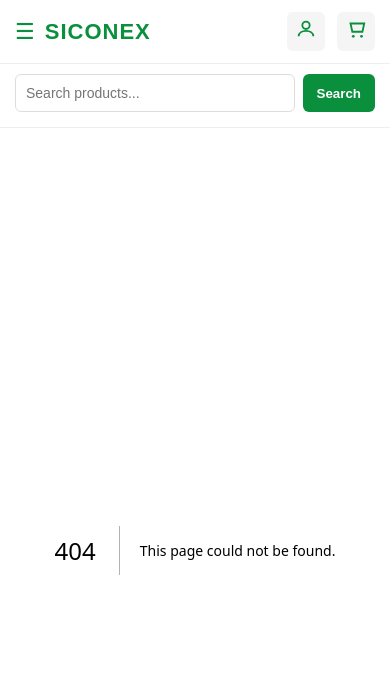
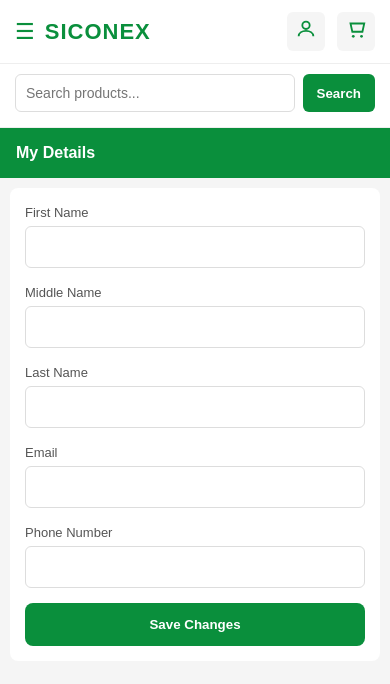
Before and after one commit to protichenoch1/siconex1, a Next.js app: page /account/details in a window 390 px wide. Before the commit this address had no page. Shown: the top 684 px of the page. Built offline with nearby package versions, Linux system fonts and the light colour scheme.

Commit message:
Create DetailsPage component for user details management
This component allows users to view and edit their personal details, including first name, middle name, last name, email, and phone number. It saves the updated details to local storage and provides feedback when changes are saved.

```diff
--- /dev/null
+++ b/app/account/details/page.js
@@ -0,0 +1,128 @@
+"use client";
+
+import { useEffect, useState } from "react";
+
+export default function DetailsPage() {
+  const [form, setForm] = useState({
+    firstName: "",
+    middleName: "",
+    lastName: "",
+    email: "",
+    phone: "",
+  });
+
+  const [saved, setSaved] = useState(false);
+
+  // Load user
+  useEffect(() => {
+    const user = JSON.parse(localStorage.getItem("user"));
+    if (user) {
+      setForm({
+        firstName: user.firstName || "",
+        middleName: user.middleName || "",
+        lastName: user.lastName || "",
+        email: user.email || "",
+        phone: user.phone || "",
+      });
+    }
+  }, []);
+
+  const handleChange = (e) => {
+    setForm({
+      ...form,
+      [e.target.name]: e.target.value,
+    });
+  };
+
+  const saveDetails = () => {
+    localStorage.setItem("user", JSON.stringify(form));
+    setSaved(true);
+    setTimeout(() => setSaved(false), 2000);
+  };
+
+  return (
+    <div style={{ background: "#f5f5f5", minHeight: "100vh" }}>
+
+      {/* HEADER */}
+      <div
+        style={{
+          background: "#0a8f3c",
+          color: "#fff",
+          padding: "16px",
+          fontWeight: "bold",
+        }}
+      >
+        My Details
+      </div>
+
+      {/* FORM */}
+      <div
+        style={{
+          background: "#fff",
+          margin: "10px",
+          padding: "15px",
+          borderRadius: "8px",
+        }}
+      >
+        {/* FIRST NAME */}
+        <Input label="First Name" name="firstName" value={form.firstName} onChange={handleChange} />
+
+        {/* MIDDLE NAME */}
+        <Input label="Middle Name" name="middleName" value={form.middleName} onChange={handleChange} />
+
+        {/* LAST NAME */}
+        <Input label="Last Name" name="lastName" value={form.lastName} onChange={handleChange} />
+
+        {/* EMAIL */}
+        <Input label="Email" name="email" value={form.email} onChange={handleChange} />
+
+        {/* PHONE */}
+        <Input label="Phone Number" name="phone" value={form.phone} onChange={handleChange} />
+
+        {/* BUTTON */}
+        <button onClick={saveDetails} style={btnStyle}>
+          {saved ? "Saved ✓" : "Save Changes"}
+        </button>
+      </div>
+    </div>
+  );
+}
+
+// 🔹 Reusable Input Component
+function Input({ label, name, value, onChange }) {
+  return (
+    <div style={{ marginBottom: "15px" }}>
+      <label style={{ fontSize: "13px", color: "#555" }}>
+        {label}
+      </label>
+      <input
+        name={name}
+        value={value}
+        onChange={onChange}
+        style={inputStyle}
+      />
+    </div>
+  );
+}
+
+// styles
+const inputStyle = {
+  width: "100%",
+  padding: "12px",
+  marginTop: "5px",
+  borderRadius: "6px",
+  border: "1px solid #ddd",
+  outline: "none",
+  fontSize: "14px",
+};
+
+const btnStyle = {
+  width: "100%",
+  padding: "14px",
+  background: "#0a8f3c",
+  color: "#fff",
+  border: "none",
+  borderRadius: "8px",
+  fontWeight: "bold",
+  cursor: "pointer",
+};
```
